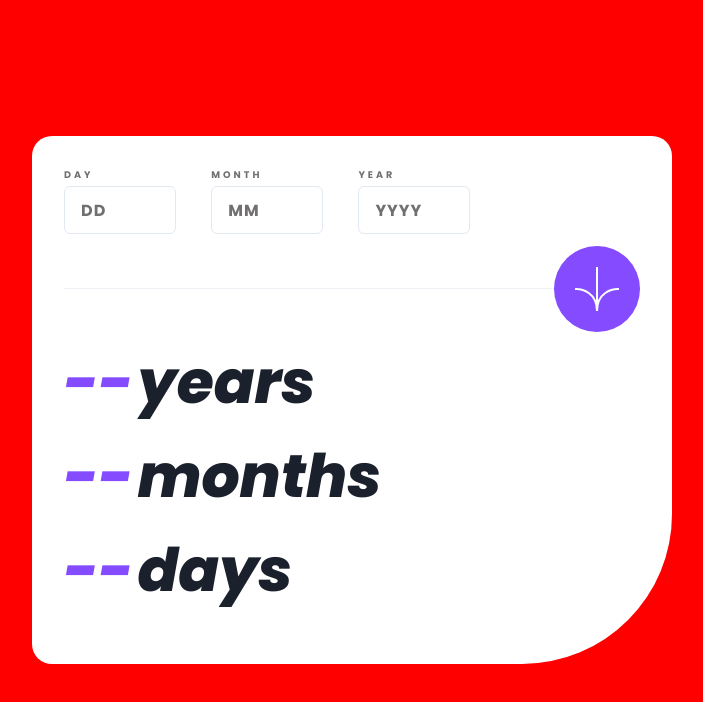
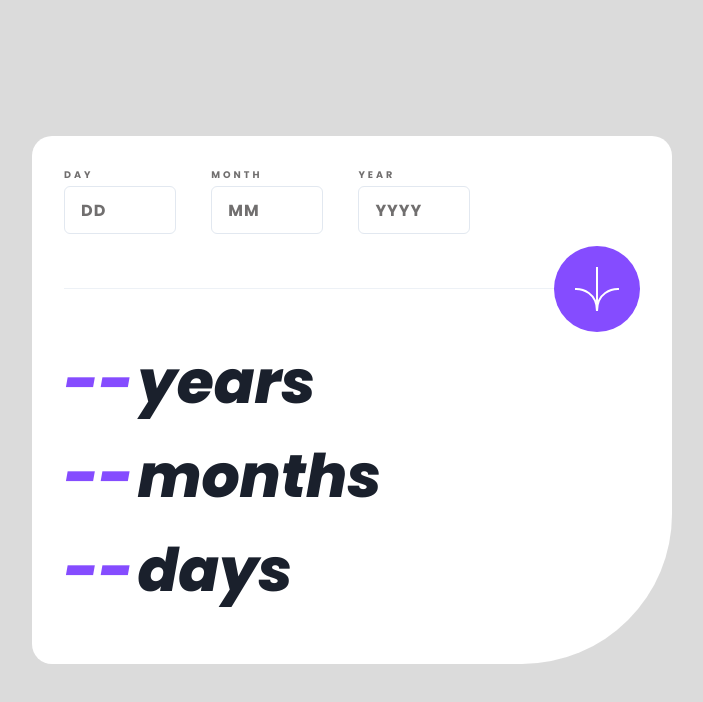
Before and after one commit to KruzadeR-VictoR/Age_Calculator-FM, a React (Vite) app: page / in a window 1280 px wide. Shown: the top 702 px of the page, without its empty margins (288-991 px from the left). Built offline with nearby package versions, Linux system fonts and the light colour scheme.

Commit message:
changes in UI and added logic functionality

```diff
--- a/src/App.jsx
+++ b/src/App.jsx
@@ -121,7 +121,8 @@ function App() {
       placeContent="center"
       maxW="100%"
       minH="100vh"
-      bg={{ base: "teal", sm: "red" }}
+      // bg={{ base: "teal", sm: "red" }}
+      bg='hsl(0, 0%, 86%)'
     >
       {/* <Text>App</Text> */}
       <Stack
```
